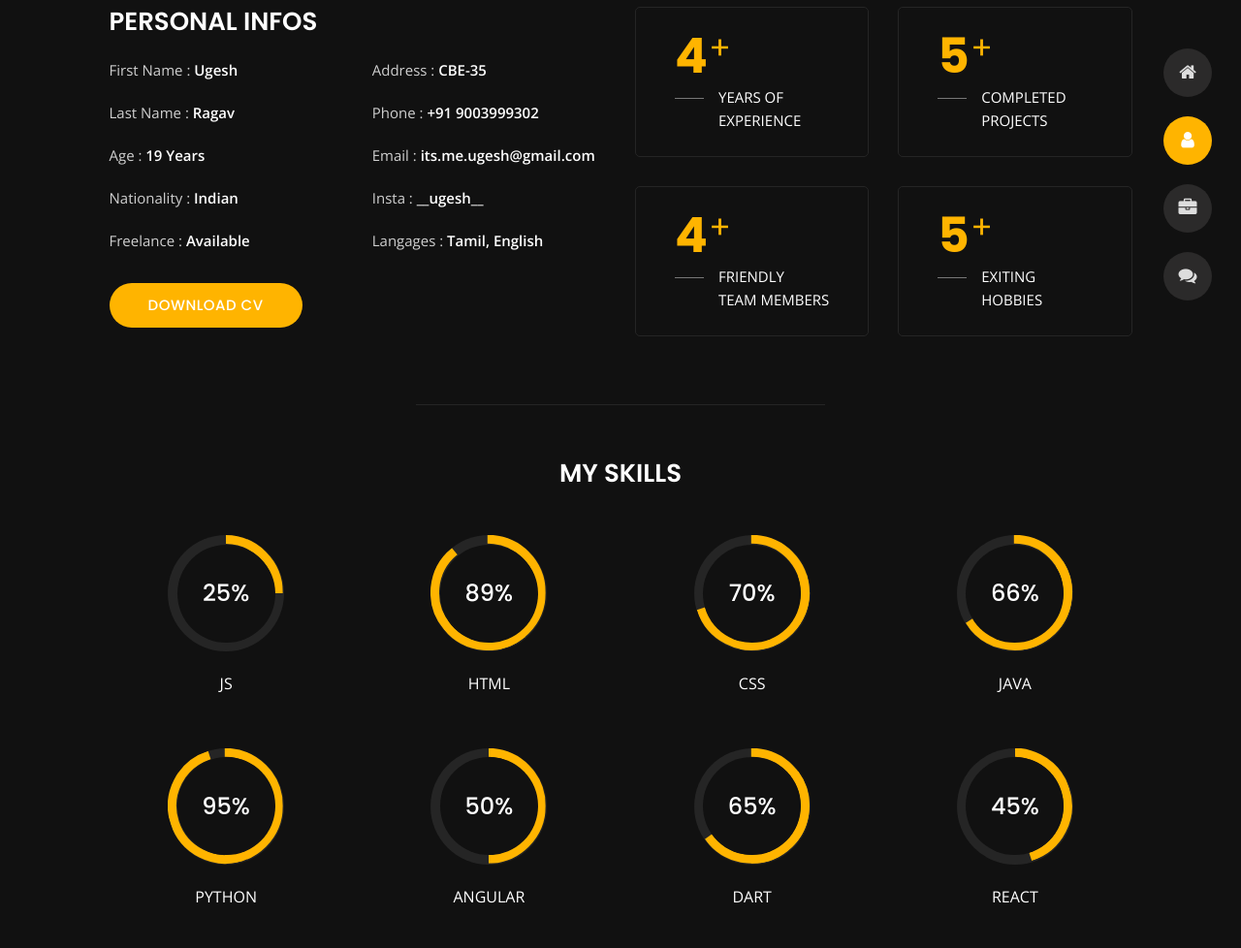
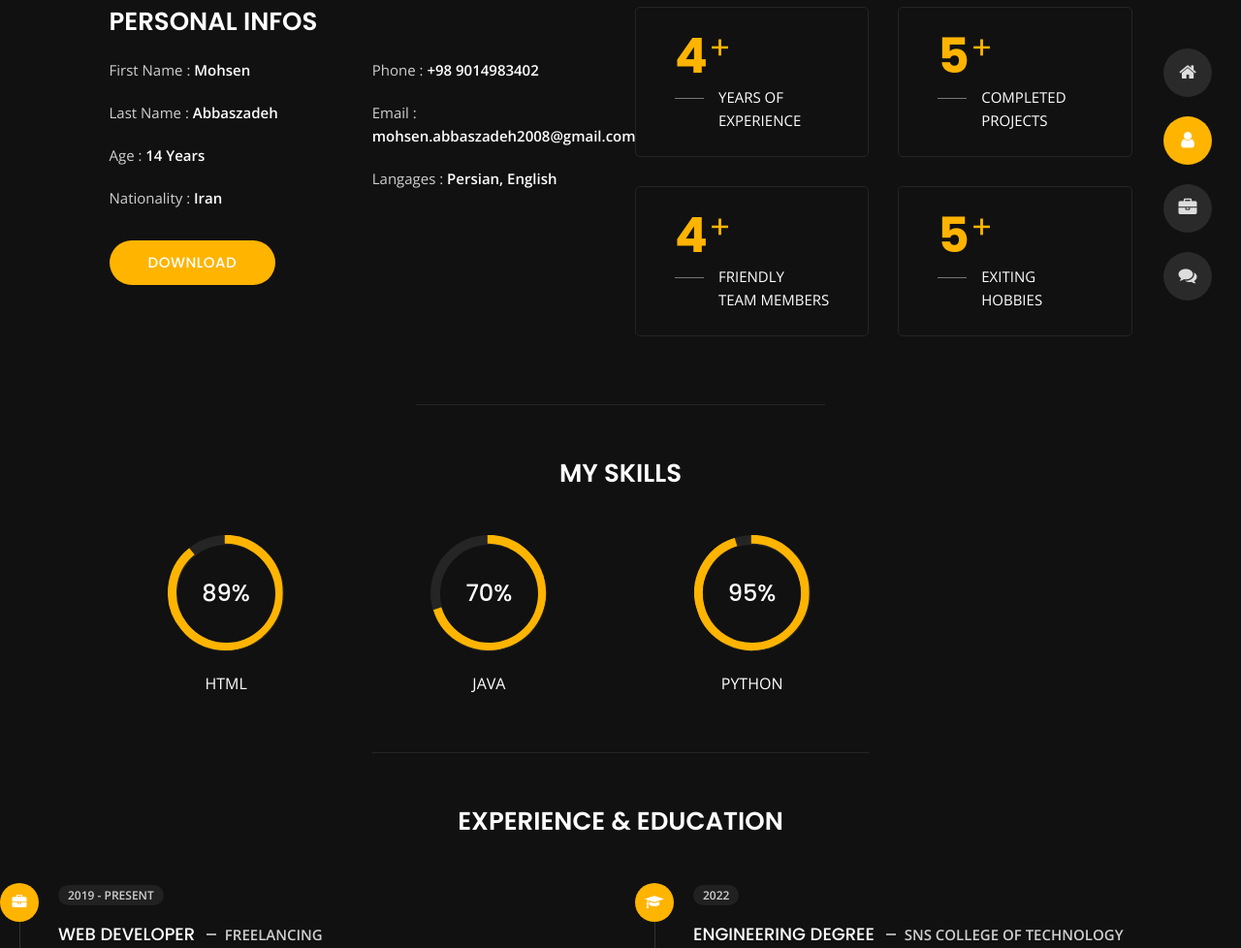
Before and after one commit to mohsen-abbaszadeh2008/Home, a plain HTML site: page about.html in a window 1280 px wide. Shown: the part 220-1198 px from the top of the page at 97% size. Drawn offline with nearby package versions, Linux system fonts and the light colour scheme.

Commit message:
Update about.html

```diff
--- a/about.html
+++ b/about.html
@@ -107,24 +107,21 @@
                     </div>
                     <div class="col-6">
                         <ul class="about-list list-unstyled open-sans-font">
-                            <li> <span class="title">first name :</span> <span class="value d-block d-sm-inline-block d-lg-block d-xl-inline-block">Ugesh</span> </li>
-                            <li> <span class="title">last name :</span> <span class="value d-block d-sm-inline-block d-lg-block d-xl-inline-block">Ragav</span> </li>
-                            <li> <span class="title">Age :</span> <span class="value d-block d-sm-inline-block d-lg-block d-xl-inline-block">19 Years</span> </li>
-                            <li> <span class="title">Nationality :</span> <span class="value d-block d-sm-inline-block d-lg-block d-xl-inline-block">Indian</span> </li>
-                            <li> <span class="title">Freelance :</span> <span class="value d-block d-sm-inline-block d-lg-block d-xl-inline-block">Available</span> </li>
+                            <li> <span class="title">first name :</span> <span class="value d-block d-sm-inline-block d-lg-block d-xl-inline-block">Mohsen</span> </li>
+                            <li> <span class="title">last name :</span> <span class="value d-block d-sm-inline-block d-lg-block d-xl-inline-block">Abbaszadeh</span> </li>
+                            <li> <span class="title">Age :</span> <span class="value d-block d-sm-inline-block d-lg-block d-xl-inline-block">14 Years</span> </li>
+                            <li> <span class="title">Nationality :</span> <span class="value d-block d-sm-inline-block d-lg-block d-xl-inline-block">Iran</span> </li>
                         </ul>
                     </div>
                     <div class="col-6">
                         <ul class="about-list list-unstyled open-sans-font">
-                            <li> <span class="title">Address :</span> <span class="value d-block d-sm-inline-block d-lg-block d-xl-inline-block">CBE-35</span> </li>
-                            <li> <span class="title">phone :</span> <span class="value d-block d-sm-inline-block d-lg-block d-xl-inline-block">+91 9003999302</span> </li>
-                            <li> <span class="title">Email :</span> <span class="value d-block d-sm-inline-block d-lg-block d-xl-inline-block">its.me.ugesh@gmail.com</span> </li>
-                            <li> <span class="title">insta :</span> <span class="value d-block d-sm-inline-block d-lg-block d-xl-inline-block">__ugesh__</span> </li>
-                            <li> <span class="title">langages :</span> <span class="value d-block d-sm-inline-block d-lg-block d-xl-inline-block">Tamil, English</span> </li>
+                            <li> <span class="title">phone :</span> <span class="value d-block d-sm-inline-block d-lg-block d-xl-inline-block">+98 9014983402</span> </li>
+                            <li> <span class="title">Email :</span> <span class="value d-block d-sm-inline-block d-lg-block d-xl-inline-block">mohsen.abbaszadeh2008@gmail.com</span> </li>
+                            <li> <span class="title">langages :</span> <span class="value d-block d-sm-inline-block d-lg-block d-xl-inline-block">Persian, English</span> </li>
                         </ul>
                     </div>
                     <div class="col-12 mt-3">
-                        <a href="resume/R%20Ugesh%20resume.jpg" class="btn btn-download">Download CV</a>
+                        <a href="resume/R%20Ugesh%20resume.jpg" class="btn btn-download">Download </a>
                     </div>
                 </div>
             </div>
@@ -166,16 +163,6 @@
                 <h3 class="text-uppercase pb-4 pb-sm-5 mb-3 mb-sm-0 text-left text-sm-center custom-title ft-wt-600">My Skills</h3>
             </div>
             <div class="col-6 col-md-3 mb-3 mb-sm-5">
-                <div class="c100 p25">
-                    <span>25%</span>
-                    <div class="slice">
-                        <div class="bar"></div>
-                        <div class="fill"></div>
-                    </div>
-                </div>
-                <h6 class="text-uppercase open-sans-font text-center mt-2 mt-sm-4">js</h6>
-            </div>
-            <div class="col-6 col-md-3 mb-3 mb-sm-5">
                 <div class="c100 p89">
                     <span>89%</span>
                     <div class="slice">
@@ -193,16 +180,6 @@
                         <div class="fill"></div>
                     </div>
                 </div>
-                <h6 class="text-uppercase open-sans-font text-center mt-2 mt-sm-4">css</h6>
-            </div>
-            <div class="col-6 col-md-3 mb-3 mb-sm-5">
-                <div class="c100 p66">
-                    <span>66%</span>
-                    <div class="slice">
-                        <div class="bar"></div>
-                        <div class="fill"></div>
-                    </div>
-                </div>
                 <h6 class="text-uppercase open-sans-font text-center mt-2 mt-sm-4">java</h6>
             </div>
             <div class="col-6 col-md-3 mb-3 mb-sm-5">
@@ -215,35 +192,8 @@
                 </div>
                 <h6 class="text-uppercase open-sans-font text-center mt-2 mt-sm-4">python</h6>
             </div>
-            <div class="col-6 col-md-3 mb-3 mb-sm-5">
-                <div class="c100 p50">
-                    <span>50%</span>
-                    <div class="slice">
-                        <div class="bar"></div>
-                        <div class="fill"></div>
-                    </div>
-                </div>
-                <h6 class="text-uppercase open-sans-font text-center mt-2 mt-sm-4">angular</h6>
             </div>
-            <div class="col-6 col-md-3 mb-3 mb-sm-5">
-                <div class="c100 p65">
-                    <span>65%</span>
-                    <div class="slice">
-                        <div class="bar"></div>
-                        <div class="fill"></div>
-                    </div>
-                </div>
-                <h6 class="text-uppercase open-sans-font text-center mt-2 mt-sm-4">dart</h6>
-            </div>
-            <div class="col-6 col-md-3 mb-3 mb-sm-5">
-                <div class="c100 p45">
-                    <span>45%</span>
-                    <div class="slice">
-                        <div class="bar"></div>
-                        <div class="fill"></div>
-                    </div>
-                </div>
-                <h6 class="text-uppercase open-sans-font text-center mt-2 mt-sm-4">react</h6>
+
             </div>
         </div>
 
```
